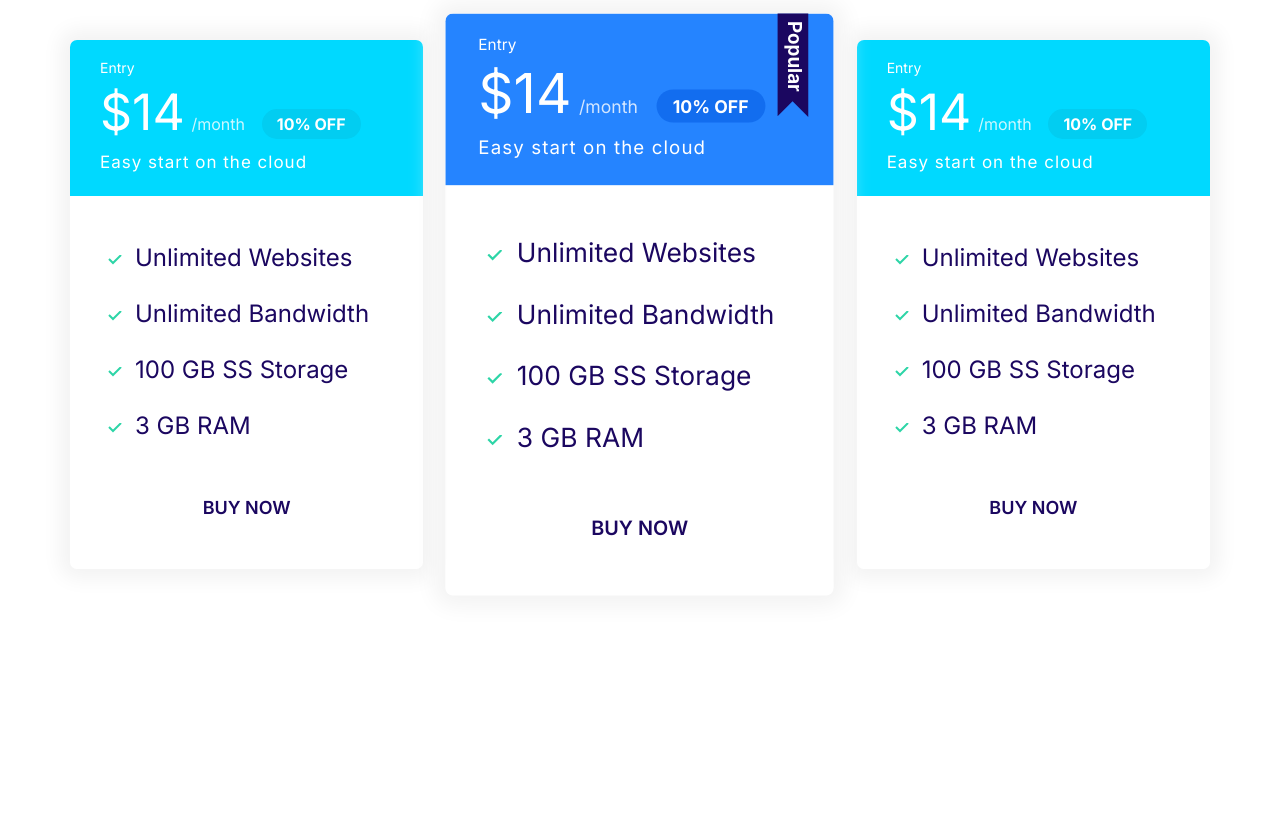
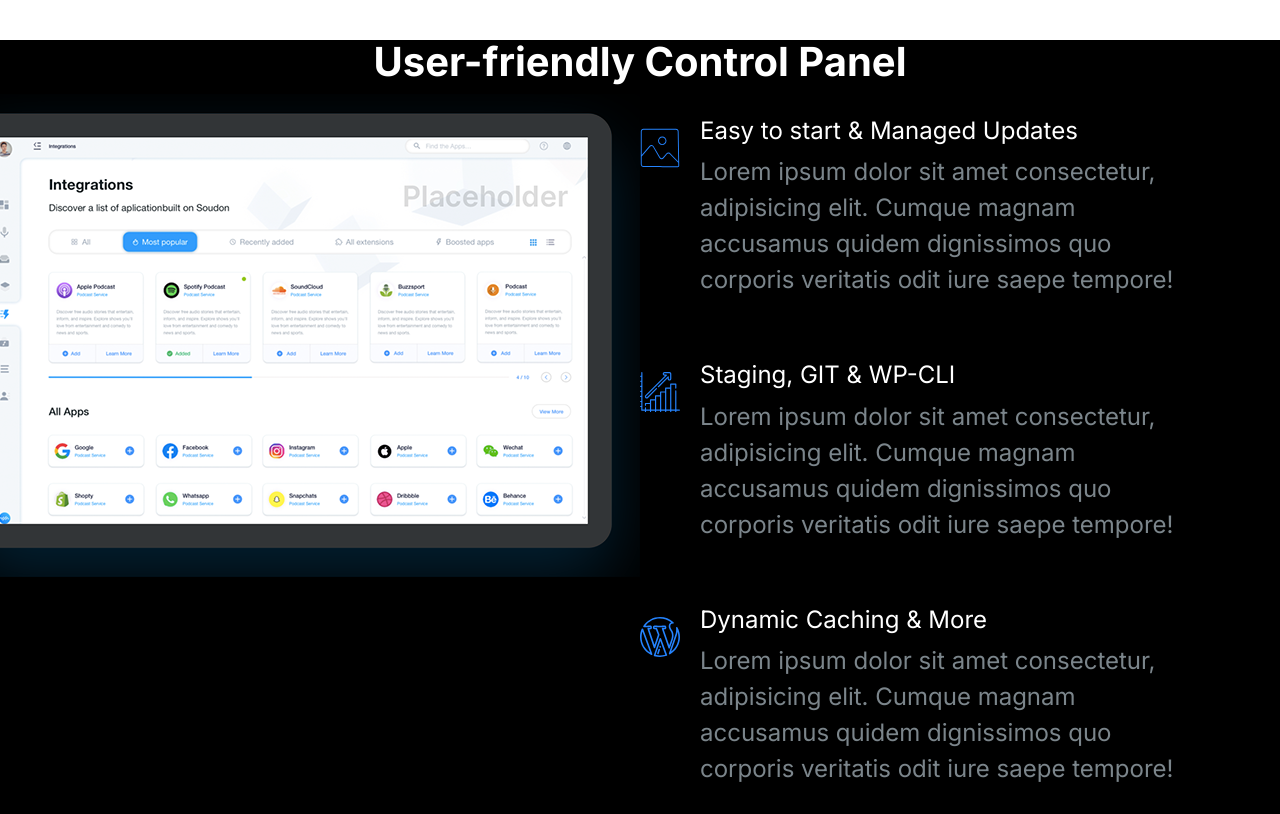
Before and after one commit to junaidbahadikhail/Moshify, a plain HTML site: page index.html in a window 1280 px wide. Shown: the top 814 px of the page. Drawn offline with Linux system fonts and the light colour scheme; a web font is replaced by a local one.

Commit message:
showcase block component.

```diff
--- a/css/styles.css
+++ b/css/styles.css
@@ -33,6 +33,10 @@ body{
 }
 
 /*Typography*/
+::selection{
+    background: var(--color-primary);
+    color: #fff;
+}
 
 h1,
 h2,
@@ -52,6 +56,7 @@ h2{
 
 h3{
     font-size: 3rem;
+    font-weight: 500;
 }
 
 p{
@@ -141,7 +146,6 @@ a{
 .list{
     list-style: none;
     padding-left: 0;
-    color: var(--color-headings);
 }
 .list--inline .list__item{
  display: inline-block;
@@ -152,6 +156,8 @@ a{
 .list--tick{
     list-style-image: url(../images/tick.svg);
     padding-left: 3rem;
+    color: var(--color-headings);
+
 }
 
 .list--tick .list__item{
@@ -423,6 +429,7 @@ a{
 
 .media{
     display: flex;
+    margin-bottom: 4rem;
 }
 
 .media__title{
@@ -634,19 +641,22 @@ align-self: center;
     color: #7b858b;
 }
 
-.block--dark .block__heading{
+.block--dark h1,
+.block--dark h2,
+.block--dark h3
+{
     color: #fff;
 }
 
 .block--skewed-right{
     padding-bottom: calc(var(--padding-vertical) + 4rem);
-    clip-path: polygon(0% 0%, 100% 0%, 100% 100%, 0% 80%);
+    clip-path: polygon(0% 0%, 100% 0%, 100% 100%, 0% 90%);
 
 }
 
 .block--skewed-left{
     padding-bottom: calc(var(--padding-vertical) + 4rem);
-    clip-path: polygon(0% 0%, 100% 0%, 100% 80%, 0% 100%);
+    clip-path: polygon(0% 0%, 100% 0%, 100% 90%, 0% 100%);
 
 }
 
@@ -723,11 +733,6 @@ align-self: center;
   }
 
   /*Hero*/
-
-  .hero{
-    clip-path: polygon(0% 0%, 100% 0%, 100% 90%, 0% 100%);
-
-  }
   .hero__tagline {
     font-size: 2rem;
     color: #b9c3cf;
@@ -787,3 +792,52 @@ max-width: 670px;
     max-width: 500px;
     margin:0 auto;
 }
+
+/*Features*/
+
+.feature{
+    gap:4rem 2rem;
+    margin: 12rem 0;
+}
+
+.feature:first-of-type{
+    margin-top: 6rem;
+}
+
+.feature__heading{
+    margin: 1rem 0;
+}
+
+.feature__image{
+    width: 100%;
+}
+
+@media screen and (min-width:768px){
+
+    .feature:nth-of-type(even) .feature__content{
+        order: 2;
+    }
+
+
+}
+
+/* Showcase Block*/
+
+.block-showcase__image > img {
+    width: 100%;
+}
+
+@media screen and (min-width:768px){
+    .block-showcase .grid{
+        grid-template-columns: 50% 50%;
+    }
+    .block-showcase__image{
+        justify-self: end;
+    }
+
+    .block-showcase__image > img {
+        width: auto;
+        max-width: 700px;
+    }
+
+}
--- a/index.html
+++ b/index.html
@@ -14,69 +14,77 @@
     <link rel="stylesheet" href="css/styles.css" />
   </head>
   <body>
-    <section class="block container block-plans">
-      <div class="grid grid--1x3">
-        <div class="plan">
-          <div class="card card--secondary">
-            <header class="card__header">
-              <h3 class="plan__name">Entry</h3>
-              <span class="plan__price">$14</span>
-              <span class="plan__billing-cycle">/month</span>
-              <span class="badge badge--secondary badge--small">10% OFF</span>
-              <span class="plan__description">Easy start on the cloud</span>
+    <section class="block block--dark block--skewed-right block-showcase">
+      <header class="block__header">
+        <h2>User-friendly Control Panel</h2>
       </header>
-            <div class="card__body">
-              <ul class="list list--tick">
-                <li class="list__item">Unlimited Websites</li>
-                <li class="list__item">Unlimited Bandwidth</li>
-                <li class="list__item">100 GB SS Storage</li>
-                <li class="list__item">3 GB RAM</li>
-              </ul>
-              <button class="btn btn--outline btn--block">Buy Now</button>
+      <div class="container grid grid--1x2">
+        <picture class="block-showcase__image">
+          <source
+            type="imag/webp"
+            srcset="images/ipad.webp 1x, images/ipad@2x.webp 2x"
+          />
+          <img src="images/ipad.png" alt="" />
+          <source
+            type="imag/png"
+            srcset="images/ipad.png 1x, images/ipad@2x.png 2x"
+          />
+        </picture>
+        <ul class="list">
+          <li>
+            <div class="media">
+              <div class="media__image">
+                <svg class="icon icon--primary">
+                  <use xlink:href="images/sprite.svg#snap"></use>
+                </svg>
+              </div>
+              <div class="media__body">
+                <h3 class="media__title">Easy to start & Managed Updates</h3>
+                <p>
+                  Lorem ipsum dolor sit amet consectetur, adipisicing elit.
+                  Cumque magnam accusamus quidem dignissimos quo corporis
+                  veritatis odit iure saepe tempore!
+                </p>
               </div>
             </div>
+          </li>
+          <li></li>
+          <li>
+            <div class="media">
+              <div class="media__image">
+                <svg class="icon icon--primary">
+                  <use xlink:href="images/sprite.svg#growth"></use>
+                </svg>
               </div>
-        <div class="plan plan--popular">
-          <div class="card card--primary">
-            <header class="card__header">
-              <h3 class="plan__name">Entry</h3>
-              <span class="plan__price">$14</span>
-              <span class="plan__billing-cycle">/month</span>
-              <span class="badge badge--primary badge--small">10% OFF</span>
-              <span class="plan__description">Easy start on the cloud</span>
-            </header>
-            <div class="card__body">
-              <ul class="list list--tick">
-                <li class="list__item">Unlimited Websites</li>
-                <li class="list__item">Unlimited Bandwidth</li>
-                <li class="list__item">100 GB SS Storage</li>
-                <li class="list__item">3 GB RAM</li>
-              </ul>
-              <button class="btn btn--outline btn--block">Buy Now</button>
+              <div class="media__body">
+                <h3 class="media__title">Staging, GIT & WP-CLI</h3>
+                <p>
+                  Lorem ipsum dolor sit amet consectetur, adipisicing elit.
+                  Cumque magnam accusamus quidem dignissimos quo corporis
+                  veritatis odit iure saepe tempore!
+                </p>
               </div>
             </div>
+          </li>
+          <li></li>
+          <li>
+            <div class="media">
+              <div class="media__image">
+                <svg class="icon icon--primary">
+                  <use xlink:href="images/sprite.svg#wordpress"></use>
+                </svg>
               </div>
-
-        <div class="plan">
-          <div class="card card--secondary">
-            <header class="card__header">
-              <h3 class="plan__name">Entry</h3>
-              <span class="plan__price">$14</span>
-              <span class="plan__billing-cycle">/month</span>
-              <span class="badge badge--secondary badge--small">10% OFF</span>
-              <span class="plan__description">Easy start on the cloud</span>
-            </header>
-            <div class="card__body">
-              <ul class="list list--tick">
-                <li class="list__item">Unlimited Websites</li>
-                <li class="list__item">Unlimited Bandwidth</li>
-                <li class="list__item">100 GB SS Storage</li>
-                <li class="list__item">3 GB RAM</li>
-              </ul>
-              <button class="btn btn--outline btn--block">Buy Now</button>
+              <div class="media__body">
+                <h3 class="media__title">Dynamic Caching & More</h3>
+                <p>
+                  Lorem ipsum dolor sit amet consectetur, adipisicing elit.
+                  Cumque magnam accusamus quidem dignissimos quo corporis
+                  veritatis odit iure saepe tempore!
+                </p>
               </div>
             </div>
-        </div>
+          </li>
+        </ul>
       </div>
     </section>
     <script src="js/main.js"></script>
```
Also changed, not shown: components/block-showcase.html (added, +73 -0 lines), images/easy.jpg (added), images/easy.webp (added), images/easy@2x.jpg (added), images/easy@2x.webp (added), images/fast.jpg (added), images/fast.webp (added), images/fast@2x.jpg (added), images/fast@2x.webp (added), images/ipad.png (added), images/ipad.webp (added), images/ipad@2x.png (added), images/ipad@2x.webp (added), images/wordpress.webp (added), 2 more files. Lines whose indentation alone changed are shown as unchanged.
